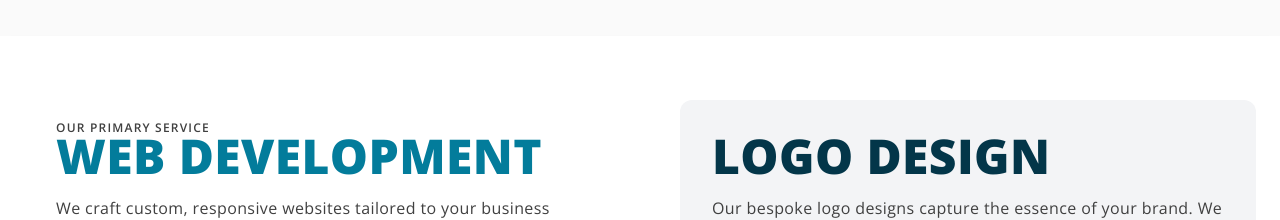
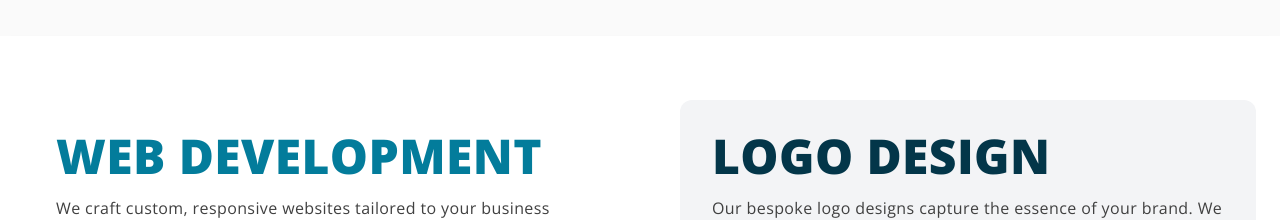
Before and after one commit to KramYengir/rigneymade, a Next.js app: page / in a window 1280 px wide. Shown: the part 1000-1220 px from the top of the page. Built offline with nearby package versions, Linux system fonts and the light colour scheme.

Commit message:
remove primary service tag

```diff
--- a/app/page.tsx
+++ b/app/page.tsx
@@ -24,9 +24,9 @@ const HomePage = () => {
           {/* Website Design Card */}
           <article className="sm:min-w-96 flex flex-col items-start gap-4 p-8 ">
             <div className="relative">
-              <p className="absolute -top-3 uppercase tracking-widest text-xs font-semibold">
+              {/* <p className="absolute -top-3 uppercase tracking-widest text-xs font-semibold">
                 Our Primary Service
-              </p>
+              </p> */}
               <h3 className="uppercase text-2xl md:text-3xl xl:text-5xl font-extrabold text-rm-primary-700 dark:text-rm-primary-500">
                 Web Development
               </h3>
```
